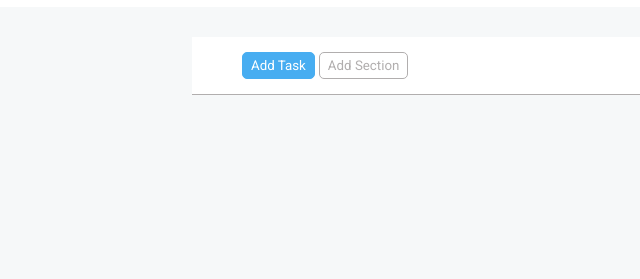
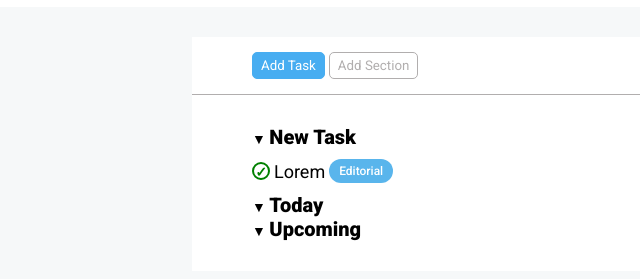
Before and after one commit to fabiodagostino27/html-css-toboolist, a plain HTML site: page index.html in a window 1280 px wide. Shown: the part 63-342 px from the top of the page, without its empty margins (0-640 px from the left). Drawn offline with Linux system fonts and the light colour scheme.

Commit message:
ADD: checkmark, text and box

```diff
--- a/css/style.css
+++ b/css/style.css
@@ -27,7 +27,7 @@ header span {
     font-weight: 600;
 }
 
-/* Main */
+/* Nav */
 main {
     background-color: white;
     width: 70%;
@@ -35,7 +35,7 @@ main {
 }
 
 main nav {
-    padding: 15px 50px;
+    padding: 15px 0 15px 60px;
     border-bottom: 1px solid rgb(177, 174, 174);
 }
 
@@ -56,3 +56,60 @@ main .button-white {
     border-color: rgb(177, 174, 174);
     color: rgb(177, 174, 174);
 }
+
+/* Main */
+main section {
+    padding: 30px 0 30px 60px;
+}
+
+main section h3 {
+    display: inline-block;
+    font-weight: 900;
+    font-size: 20px;
+}
+
+main section span {
+    font-size: 14px;
+}
+
+main section .list-item {
+    margin: 10px 0;
+}
+
+section .checkmark, .cross {
+    display: inline-block;
+    border: 2px solid;
+    width: 18px;
+    height: 18px;
+    border-radius: 50%;
+    text-align: center;
+    line-height: 16px;
+    font-size: 14px;
+    font-weight: 600;
+    vertical-align: middle;
+}
+
+section .checkmark {
+    border-color: green;
+    color: green;
+}
+
+.list-item .list-item-text {
+    font-size: 18px;
+    font-weight: 400;
+    vertical-align: middle;
+}
+
+.list-item .item-type {
+    display: inline-block;
+    vertical-align: middle;
+    font-size: 12px;
+    padding: 5px 10px;
+    border-radius: 15px;
+    color: white;
+    font-weight: 500;
+}
+
+.editorial {
+    background-color: #59B5EC;
+}
--- a/index.html
+++ b/index.html
@@ -18,6 +18,23 @@
             <button class="button-blue">Add Task</button>
             <button class="button-white">Add Section</button>
         </nav>
+
+        <section>
+            <div>
+                <span>&#9660; </span><h3>New Task</h3>
+                <div class="list-item">
+                    <div class="checkmark">&check;</div>
+                    <span class="list-item-text">Lorem</span>
+                    <div class="item-type editorial">Editorial</div>
+                </div>
+            </div>
+            <div>
+                <span>&#9660; </span><h3>Today</h3>
+            </div>
+            <div>
+                <span>&#9660; </span><h3>Upcoming</h3>
+            </div>
+        </section>
     </main>
 </body>
 </html>
```
